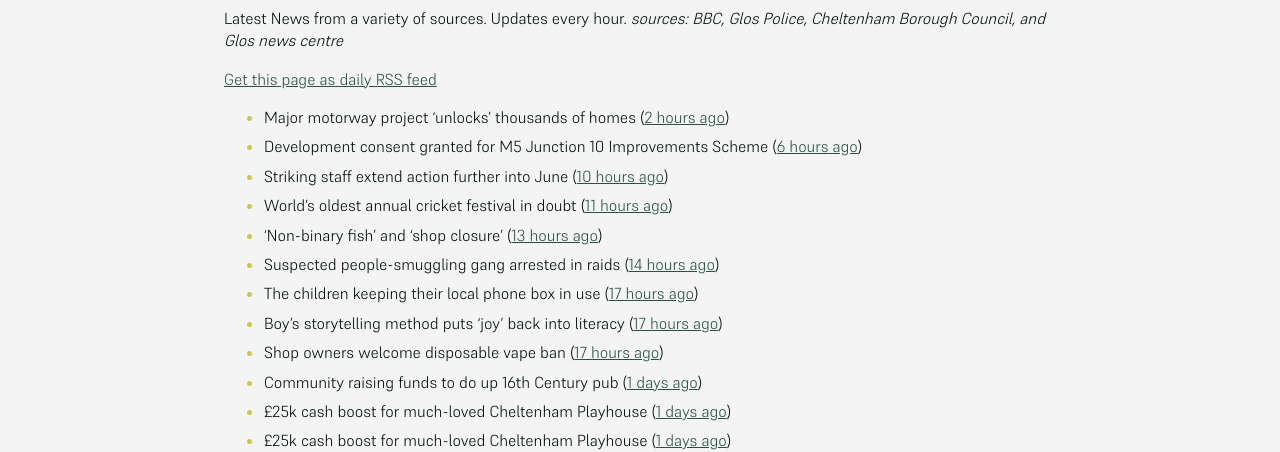
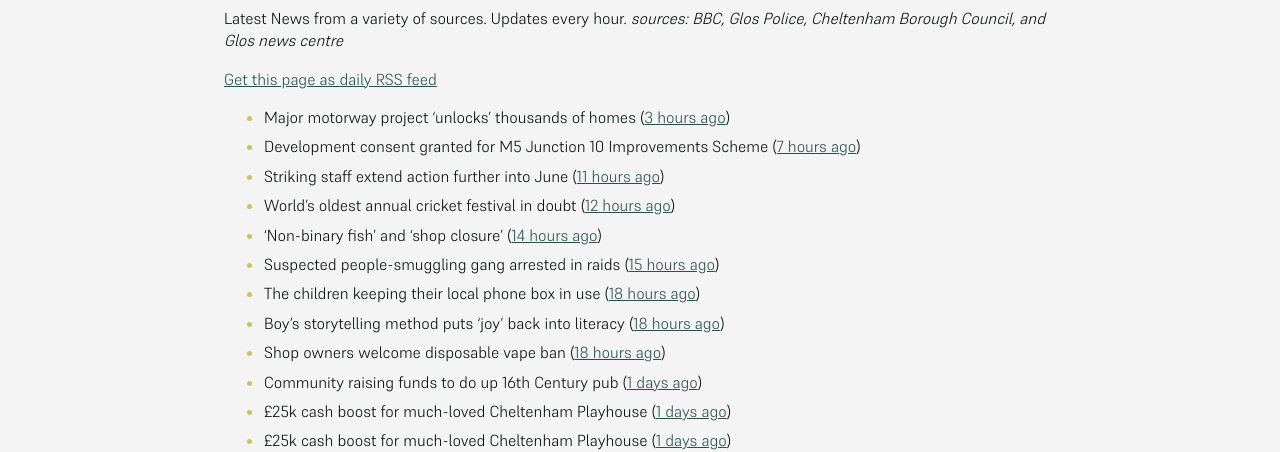
Before and after one commit to mat-0/cheltenham-open-data, a Jekyll site: the page built from _pages/news.md, in a window 1280 px wide. Shown: the part 266-718 px from the top of the page. Built offline with Jekyll 4.4.1, drawn with Linux system fonts in a browser that asks for light colours.

Commit message:
Updated 2025-06-04 23:57:58

```diff
--- a/_pages/news.md
+++ b/_pages/news.md
@@ -12,15 +12,15 @@ _sources: BBC, Glos Police, Cheltenham Borough Council, and Glos news centre_
 [Get this page as daily RSS feed](/daily.rss)
 
 <!-- news_marker starts -->
-- Major motorway project 'unlocks' thousands of homes ([2 hours ago](https://www.bbc.com/news/articles/cvgnz6eyr22o))
-- Development consent granted for M5 Junction 10 Improvements Scheme ([6 hours ago](https://gloucesternewscentre.co.uk/development-consent-granted-for-m5-junction-10-improvements-scheme/))
-- Striking staff extend action further into June ([10 hours ago](https://www.bbc.com/news/articles/cz9y0dnl0k3o))
-- World's oldest annual cricket festival in doubt ([11 hours ago](https://www.bbc.com/news/articles/cvgvlx1ve79o))
-- 'Non-binary fish' and 'shop closure' ([13 hours ago](https://www.bbc.com/news/articles/c787lp1npgjo))
-- Suspected people-smuggling gang arrested in raids ([14 hours ago](https://www.bbc.com/news/articles/cx2j67x49pwo))
-- The children keeping their local phone box in use ([17 hours ago](https://www.bbc.com/news/articles/c1dekpd164no))
-- Boy's storytelling method puts 'joy' back into literacy ([17 hours ago](https://www.bbc.com/news/articles/c6268ykxkdno))
-- Shop owners welcome disposable vape ban ([17 hours ago](https://www.bbc.com/news/articles/cgle5pgy4lgo))
+- Major motorway project 'unlocks' thousands of homes ([3 hours ago](https://www.bbc.com/news/articles/cvgnz6eyr22o))
+- Development consent granted for M5 Junction 10 Improvements Scheme ([7 hours ago](https://gloucesternewscentre.co.uk/development-consent-granted-for-m5-junction-10-improvements-scheme/))
+- Striking staff extend action further into June ([11 hours ago](https://www.bbc.com/news/articles/cz9y0dnl0k3o))
+- World's oldest annual cricket festival in doubt ([12 hours ago](https://www.bbc.com/news/articles/cvgvlx1ve79o))
+- 'Non-binary fish' and 'shop closure' ([14 hours ago](https://www.bbc.com/news/articles/c787lp1npgjo))
+- Suspected people-smuggling gang arrested in raids ([15 hours ago](https://www.bbc.com/news/articles/cx2j67x49pwo))
+- The children keeping their local phone box in use ([18 hours ago](https://www.bbc.com/news/articles/c1dekpd164no))
+- Boy's storytelling method puts 'joy' back into literacy ([18 hours ago](https://www.bbc.com/news/articles/c6268ykxkdno))
+- Shop owners welcome disposable vape ban ([18 hours ago](https://www.bbc.com/news/articles/cgle5pgy4lgo))
 - Community raising funds to do up 16th Century pub ([1 days ago](https://www.bbc.com/news/articles/c1kvgy4p4nwo))
 - £25k cash boost for much-loved Cheltenham Playhouse ([1 days ago](https://gloucesternewscentre.co.uk/25k-cash-boost-for-much-loved-cheltenham-playhouse/))
 - £25k cash boost for much-loved Cheltenham Playhouse ([1 days ago](https://www.cheltenham.gov.uk/news/article/3017/25k_cash_boost_for_much-loved_cheltenham_playhouse))
```
Also changed, not shown: _data/flood.json (+4 -4 lines), index.md (+6 -6 lines).
